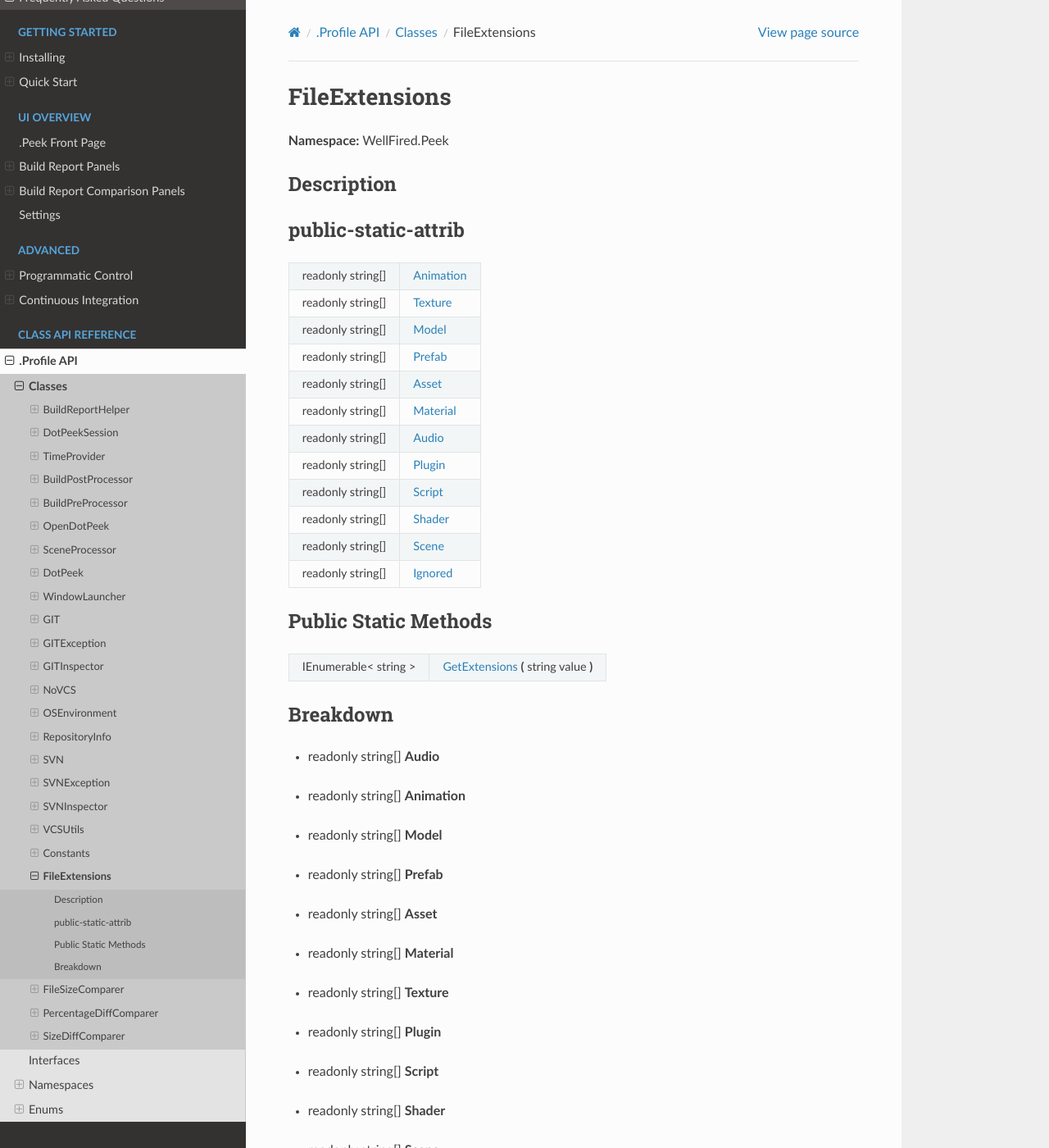
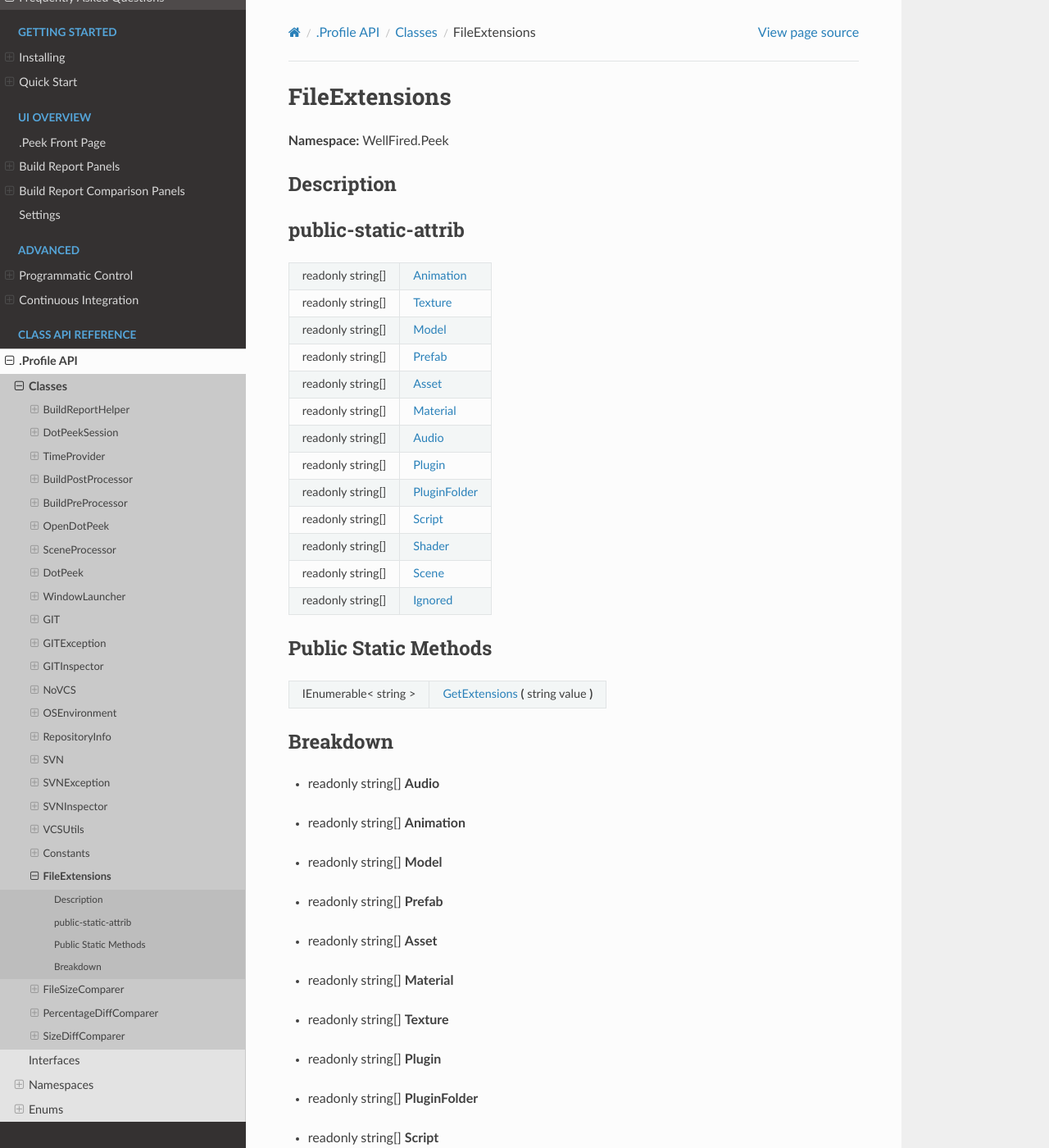
Before and after one commit to WellFiredDevelopment/dotPeekDocumentation, a Sphinx documentation site: the page built from sphinx/source/api/classes/class_wellfired_peek_data_fileextensions.rst, in a window 1280 px wide and 1400 px high. Shown: the whole window at 82% size. Built offline with Sphinx 7.4.7 and the Read the Docs theme 2.0.0, drawn with Linux system fonts in a browser that asks for light colours.

Commit message:
AutoBuildDocumentation

```diff
--- a/sphinx/source/api/classes/class_wellfired_peek_data_fileextensions.rst
+++ b/sphinx/source/api/classes/class_wellfired_peek_data_fileextensions.rst
@@ -13,31 +13,33 @@ Description
 public-static-attrib
 ---------------------
 
-+--------------------+------------------------------------------------------------------------------------------------+
-|readonly string[]   |:ref:`Animation<classwellfired_peek_data_fileextensions_1ae2441c75d6415aa14b6818cfbda23dd8>`    |
-+--------------------+------------------------------------------------------------------------------------------------+
-|readonly string[]   |:ref:`Texture<classwellfired_peek_data_fileextensions_1ac4b556215b5d03c5f0477e787f99d4f5>`      |
-+--------------------+------------------------------------------------------------------------------------------------+
-|readonly string[]   |:ref:`Model<classwellfired_peek_data_fileextensions_1a1d36f752ee373ff595b4bb189afbd7ff>`        |
-+--------------------+------------------------------------------------------------------------------------------------+
-|readonly string[]   |:ref:`Prefab<classwellfired_peek_data_fileextensions_1ae4998e0065974c122a5221f53282cf5d>`       |
-+--------------------+------------------------------------------------------------------------------------------------+
-|readonly string[]   |:ref:`Asset<classwellfired_peek_data_fileextensions_1a2e5c2e11c2888c3177eb0b1dea4419db>`        |
-+--------------------+------------------------------------------------------------------------------------------------+
-|readonly string[]   |:ref:`Material<classwellfired_peek_data_fileextensions_1a883dd6134e30a3d6bbacd343a37f4a63>`     |
-+--------------------+------------------------------------------------------------------------------------------------+
-|readonly string[]   |:ref:`Audio<classwellfired_peek_data_fileextensions_1a9047714ac8b3ea164db24b8b2ef00489>`        |
-+--------------------+------------------------------------------------------------------------------------------------+
-|readonly string[]   |:ref:`Plugin<classwellfired_peek_data_fileextensions_1aed8fe7ae920875564346d0eb719ff086>`       |
-+--------------------+------------------------------------------------------------------------------------------------+
-|readonly string[]   |:ref:`Script<classwellfired_peek_data_fileextensions_1afb9388a875253ebf5ed82b310b8c6378>`       |
-+--------------------+------------------------------------------------------------------------------------------------+
-|readonly string[]   |:ref:`Shader<classwellfired_peek_data_fileextensions_1a136fd81622d4827a8dbcb7753271b340>`       |
-+--------------------+------------------------------------------------------------------------------------------------+
-|readonly string[]   |:ref:`Scene<classwellfired_peek_data_fileextensions_1a0e7a2613600ecaceac3a46410dcd5511>`        |
-+--------------------+------------------------------------------------------------------------------------------------+
-|readonly string[]   |:ref:`Ignored<classwellfired_peek_data_fileextensions_1a76e8c9af2f3ca3f76b502367350ffe9c>`      |
-+--------------------+------------------------------------------------------------------------------------------------+
++--------------------+---------------------------------------------------------------------------------------------------+
+|readonly string[]   |:ref:`Animation<classwellfired_peek_data_fileextensions_1ae2441c75d6415aa14b6818cfbda23dd8>`       |
++--------------------+---------------------------------------------------------------------------------------------------+
+|readonly string[]   |:ref:`Texture<classwellfired_peek_data_fileextensions_1ac4b556215b5d03c5f0477e787f99d4f5>`         |
++--------------------+---------------------------------------------------------------------------------------------------+
+|readonly string[]   |:ref:`Model<classwellfired_peek_data_fileextensions_1a1d36f752ee373ff595b4bb189afbd7ff>`           |
++--------------------+---------------------------------------------------------------------------------------------------+
+|readonly string[]   |:ref:`Prefab<classwellfired_peek_data_fileextensions_1ae4998e0065974c122a5221f53282cf5d>`          |
++--------------------+---------------------------------------------------------------------------------------------------+
+|readonly string[]   |:ref:`Asset<classwellfired_peek_data_fileextensions_1a2e5c2e11c2888c3177eb0b1dea4419db>`           |
++--------------------+---------------------------------------------------------------------------------------------------+
+|readonly string[]   |:ref:`Material<classwellfired_peek_data_fileextensions_1a883dd6134e30a3d6bbacd343a37f4a63>`        |
++--------------------+---------------------------------------------------------------------------------------------------+
+|readonly string[]   |:ref:`Audio<classwellfired_peek_data_fileextensions_1a9047714ac8b3ea164db24b8b2ef00489>`           |
++--------------------+---------------------------------------------------------------------------------------------------+
+|readonly string[]   |:ref:`Plugin<classwellfired_peek_data_fileextensions_1aed8fe7ae920875564346d0eb719ff086>`          |
++--------------------+---------------------------------------------------------------------------------------------------+
+|readonly string[]   |:ref:`PluginFolder<classwellfired_peek_data_fileextensions_1a9f3fca70b2984cde5d8d20ff80f6930a>`    |
++--------------------+---------------------------------------------------------------------------------------------------+
+|readonly string[]   |:ref:`Script<classwellfired_peek_data_fileextensions_1afb9388a875253ebf5ed82b310b8c6378>`          |
++--------------------+---------------------------------------------------------------------------------------------------+
+|readonly string[]   |:ref:`Shader<classwellfired_peek_data_fileextensions_1a136fd81622d4827a8dbcb7753271b340>`          |
++--------------------+---------------------------------------------------------------------------------------------------+
+|readonly string[]   |:ref:`Scene<classwellfired_peek_data_fileextensions_1a0e7a2613600ecaceac3a46410dcd5511>`           |
++--------------------+---------------------------------------------------------------------------------------------------+
+|readonly string[]   |:ref:`Ignored<classwellfired_peek_data_fileextensions_1a76e8c9af2f3ca3f76b502367350ffe9c>`         |
++--------------------+---------------------------------------------------------------------------------------------------+
 
 Public Static Methods
 ----------------------
@@ -81,6 +83,10 @@ Breakdown
 
 - readonly string[] **Plugin**
 
+.. _classwellfired_peek_data_fileextensions_1a9f3fca70b2984cde5d8d20ff80f6930a:
+
+- readonly string[] **PluginFolder**
+
 .. _classwellfired_peek_data_fileextensions_1afb9388a875253ebf5ed82b310b8c6378:
 
 - readonly string[] **Script**
```
